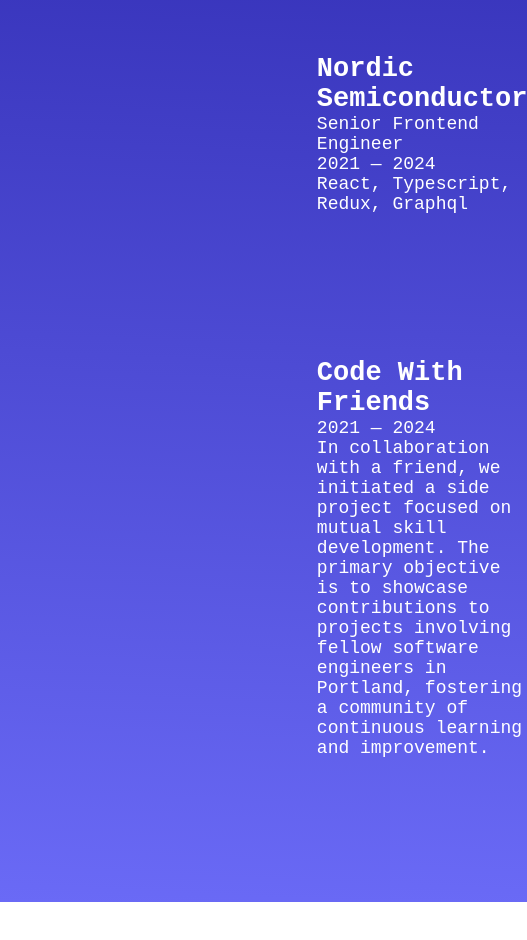
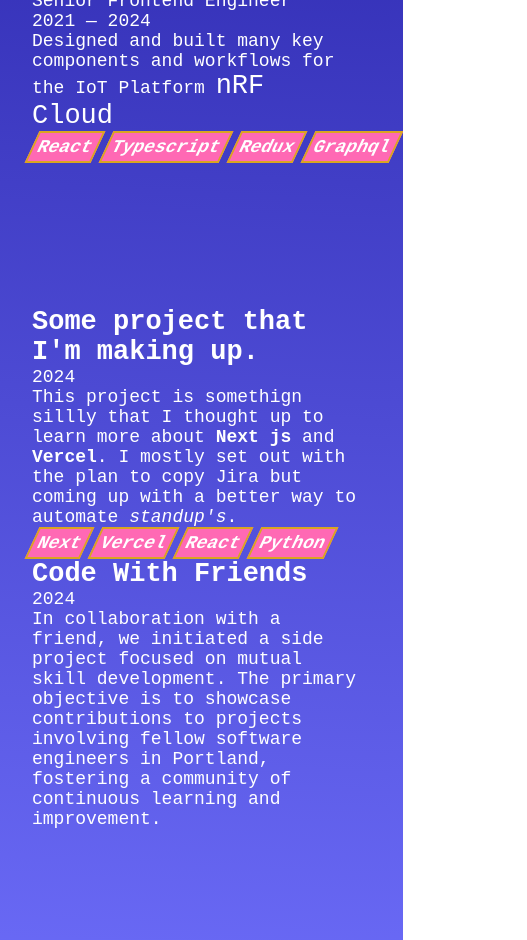
Before and after one commit to sherretten/website, a SvelteKit app: page / in a window 390 px wide. Shown: the part 1060-2000 px from the top of the page, 527 px wide, since content can reach past the window. Before the commit the page ends 1962 px from the top, so only its background shows below. Built offline with nearby package versions, Linux system fonts and the light colour scheme.

Commit message:
add stack and start on media queries

```diff
--- a/src/routes/+page.svelte
+++ b/src/routes/+page.svelte
@@ -16,7 +16,7 @@
 			<section id="about">
 				<div>Hi I'm Nate, I'm a Software Engineer based out of Bend, OR.</div>
 				<p>
-					I found myself coding when I was lost and confused at a sophomore in
+					I found myself coding when I was dazed and confused as a sophomore in
 					high school. My first desire, like many other aspiring software
 					developers, was to build video games which lasted about as long as it
 					took me to get a character to interact properly with a wall.
@@ -39,22 +39,48 @@
 						<h1>Nordic Semiconductor</h1>
 						<div class="title">Senior Frontend Engineer</div>
 						<div class="date">2021 — 2024</div>
-						<div class="stack">React, Typescript, Redux, Graphql</div>
-						<div class="description"></div>
+						<div class="description">
+							Designed and built many key components and workflows for the IoT
+							Platform <a href="https://nrfcloud.com">nRF Cloud</a>
+						</div>
+						<div class="stacks">
+							<div class="stack">React</div>
+							<div class="stack">Typescript</div>
+							<div class="stack">Redux</div>
+							<div class="stack">Graphql</div>
+						</div>
 					</div>
 				</div>
 			</section>
 			<section id="projects">
 				<div class="projects-container">
 					<div class="codewithfriends">
+						<h1>Some project that I'm making up.</h1>
+						<div class="date">2024</div>
+						<div class="description">
+							This project is somethign sillly that I thought up to learn more
+							about
+							<strong>Next js</strong> and <strong>Vercel</strong>. I mostly set
+							out with the plan to copy Jira but coming up with a better way to
+							automate
+							<i>standup's</i>.
+							<div class="stacks">
+								<div class="stack">Next</div>
+								<div class="stack">Vercel</div>
+								<div class="stack">React</div>
+								<div class="stack">Python</div>
+							</div>
+						</div>
+						<div class="codewithfriends">
 							<h1>Code With Friends</h1>
-						<div class="date">2021 — 2024</div>
+							<div class="date">2024</div>
 							<div class="description">
 								In collaboration with a friend, we initiated a side project
 								focused on mutual skill development. The primary objective is to
 								showcase contributions to projects involving fellow software
 								engineers in Portland, fostering a community of continuous
 								learning and improvement.
+							</div>
 						</div>
 					</div>
 				</div>
@@ -67,27 +93,44 @@
 	.container {
 		margin-left: auto;
 		margin-right: auto;
-		padding-left: 6rem;
-		padding-right: 6rem;
+
 		max-width: 1080px;
+		@media (max-width: 900px) {
+			padding-left: 2rem;
+			padding-right: 2rem;
+		}
 	}
 	.wrapper {
 		display: flex;
 		justify-content: space-between;
 		gap: 3rem;
+		@media (max-width: 600px) {
+			flex-direction: column;
+		}
 	}
 	header {
 		display: flex;
 		flex-direction: column;
-		flex-basis: 40%;
-		position: sticky !important;
+		padding-top: 6rem;
+
+		@media (max-width: 600px) {
+		}
+		@media (min-width: 601px) and (max-width: 900px) {
+			/* Styles for tablets */
+		}
+		@media (min-width: 901px) {
+			position: sticky;
 			max-height: 100vh;
 			top: 0px;
-		padding-top: 6rem;
+			flex-basis: 40%;
+		}
 	}
 	main {
 		flex-basis: 60%;
 		padding-top: 6rem;
+		@media (max-width: 900px) {
+			padding-top: 2rem;
+		}
 	}
 	section {
 		width: 100%;
@@ -97,6 +140,9 @@
 	nav {
 		display: flex;
 		flex-direction: column;
+		@media (max-width: 600px) {
+			display: none;
+		}
 	}
 	a {
 		color: inherit;
@@ -115,4 +161,19 @@
 		/* background-color: white; */
 		/* color: black; */
 	}
+
+	.stacks {
+		display: flex;
+		gap: 8px;
+	}
+	.stack {
+		padding: 0.25rem;
+		border: 2px solid goldenrod;
+		font-weight: bold;
+		background-color: hotpink;
+		width: fit-content;
+		/* translate:; */
+		transform: skewX(-25deg);
+		/* rotate: 25deg; */
+	}
 </style>
```
Lines whose indentation alone changed are shown as unchanged.
